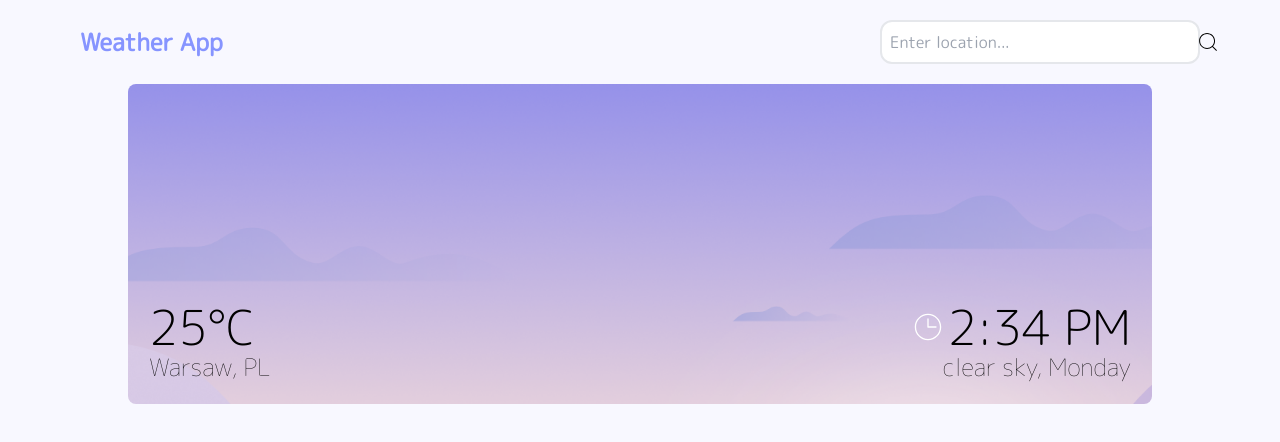
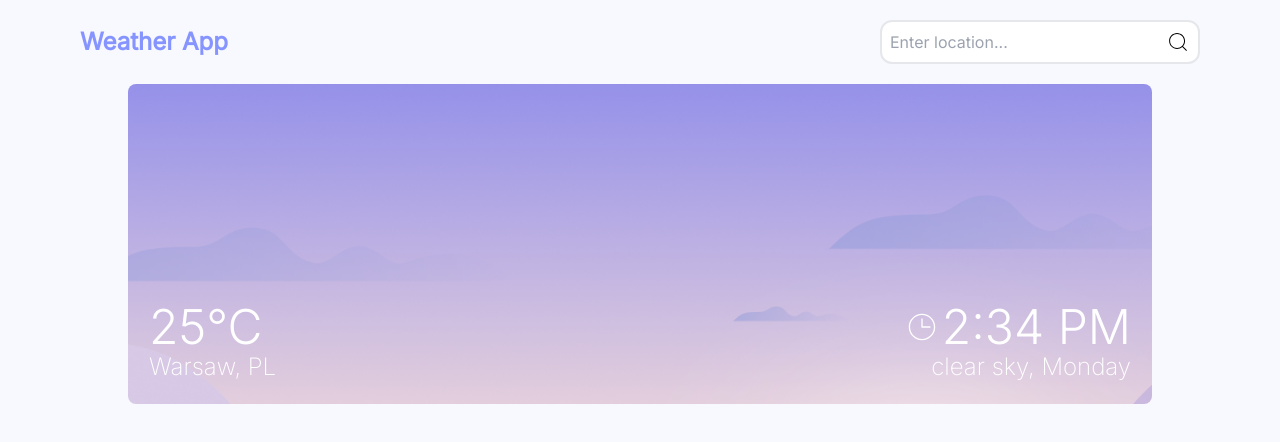
Before and after one commit to brofrain/weather-app, a Vue app: page / in a window 1280 px wide. Shown: the top 442 px of the page. Built offline with nearby package versions, Linux system fonts and the light colour scheme.

Commit message:
change styles in style.css

```diff
--- a/src/style.css
+++ b/src/style.css
@@ -15,5 +15,6 @@ html {
 body {
   margin: 0 auto;
   background: #f8f8ff;
-  font-family: "M PLUS Rounded 1c", sans-serif;
+  font-family: "Inter", sans-serif;
+  color: white;
 }
```
